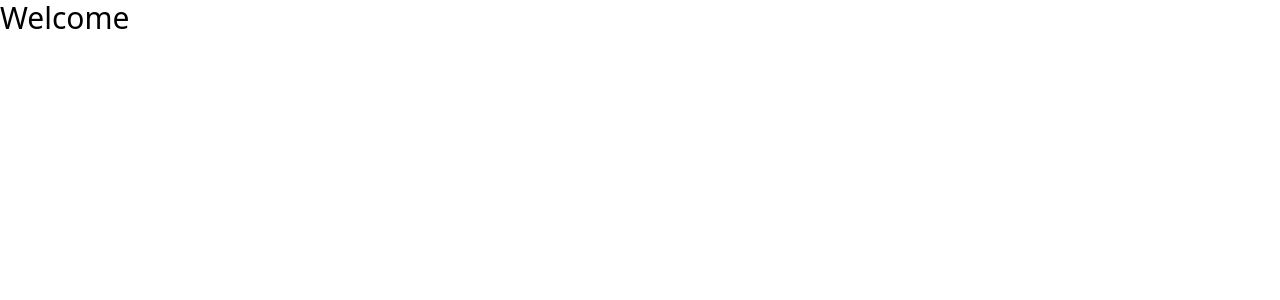
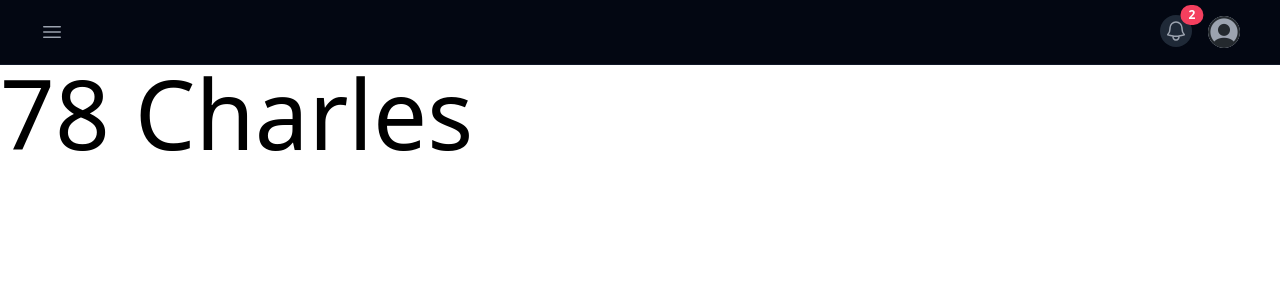
Before and after one commit to philmach2/coopconnect, a Next.js app: page / in a window 1280 px wide. Shown: the top 300 px of the page. Built offline with nearby package versions, Linux system fonts and the light colour scheme.

Commit message:
landing page navbar

```diff
--- a/src/app/dashboard/bylaws/page.jsx
+++ /dev/null
@@ -1,12 +0,0 @@
-import Link from "next/link";
-
-const BylawsPage = () => {
-  return (
-    <div>
-      <h1>Bylaws Page</h1>
-      <Link href="/dashboard">Go to Dashboard</Link>
-    </div>
-  );
-};
-
-export default BylawsPage;
--- a/src/app/dashboard/financial/page.jsx
+++ /dev/null
@@ -1,12 +0,0 @@
-import Link from "next/link";
-
-const FinancialPage = () => {
-  return (
-    <div>
-      <h1>Financial Page</h1>
-      <Link href="/dashboard">Go to Dashboard</Link>
-    </div>
-  );
-};
-
-export default FinancialPage;
--- a/src/app/dashboard/houseRules/page.jsx
+++ /dev/null
@@ -1,12 +0,0 @@
-import Link from "next/link";
-
-const HouseRulesPage = () => {
-  return (
-    <div>
-      <h1>House Rules Page</h1>
-      <Link href="/dashboard">Go to Dashboard</Link>
-    </div>
-  );
-};
-
-export default HouseRulesPage;
--- a/src/app/dashboard/lease/page.jsx
+++ /dev/null
@@ -1,12 +0,0 @@
-import Link from "next/link";
-
-const LeasePage = () => {
-  return (
-    <div>
-      <h1>Lease Page</h1>
-      <Link href="/dashboard">Go to Dashboard</Link>
-    </div>
-  );
-};
-
-export default LeasePage;
--- a/src/app/dashboard/meetingMinutes/page.jsx
+++ /dev/null
@@ -1,12 +0,0 @@
-import Link from "next/link";
-
-const MeetingMinutesPage = () => {
-  return (
-    <div>
-      <h1>Meeting Minutes Page</h1>
-      <Link href="/dashboard">Go to Dashboard</Link>
-    </div>
-  );
-};
-
-export default MeetingMinutesPage;
--- a/src/app/dashboard/page.jsx
+++ /dev/null
@@ -1,16 +0,0 @@
-import Link from "next/link";
-
-const DashboardPage = () => {
-  return (
-    <div>
-      <h1 className="text-3xl">Co-Op Dashboard</h1>
-      <Link href="/dashboard/bylaws">Bylaws</Link>
-      <Link href="/dashboard/financial">Financial</Link>
-      <Link href="/dashboard/houseRules">House Rules</Link>
-      <Link href="/dashboard/lease">Lease</Link>
-      <Link href="/dashboard/meetingMinutes">Meeting Minutes</Link>
-    </div>
-  );
-};
-
-export default DashboardPage;
--- a/src/app/layout.jsx
+++ b/src/app/layout.jsx
@@ -1,4 +1,5 @@
 import "@/assets/styles/globals.css";
+import Navbar from "@/components/Navbar";
 
 export const metadata = {
   title: "78 Charles | West Village Cooperative",
@@ -6,14 +7,15 @@ export const metadata = {
   keywords: "78, Charles, 78 Charles, west village, coop, property",
 };
 
-const MainLayout = ({ children }) => {
+const LandingLayout = ({ children }) => {
   return (
     <html lang="en">
       <body>
+        <Navbar />
         <div>{children}</div>
       </body>
     </html>
   );
 };
 
-export default MainLayout;
+export default LandingLayout;
--- a/src/app/page.jsx
+++ b/src/app/page.jsx
@@ -1,9 +1,12 @@
-const HomePage = () => {
+import Navbar from "@/components/Navbar";
+import Link from "next/link";
+
+const LandingPage = () => {
   return (
     <div>
-      <h1 className="text-3xl">Welcome</h1>
+      <h1 className="text-8xl">78 Charles</h1>
     </div>
   );
 };
 
-export default HomePage;
+export default LandingPage;
--- /dev/null
+++ b/src/components/Navbar.jsx
@@ -0,0 +1,185 @@
+"use client";
+import { useState } from "react";
+import Image from "next/image";
+import Link from "next/link";
+import profileDefault from "@/assets/images/profile.png";
+
+const Navbar = () => {
+  const [isMobileMenuOpen, setIsMobileMenuOpen] = useState(false);
+  const [isProfileMenuOpen, setIsProfileMenuOpen] = useState(false);
+
+  const handleMouseLeave = () => {
+    setTimeout(() => {
+      setIsMobileMenuOpen(false);
+      setIsProfileMenuOpen(false);
+      document.getElementById("mobile-dropdown-button").blur();
+      document.getElementById("user-menu-button").blur();
+    }, 400);
+  };
+
+  return (
+    <nav className="bg-gray-950 border-b border-gray-900">
+      <div className="mx-auto max-w-8xl px-2 sm:px-6 lg:px-8">
+        <div className="relative flex h-16 items-center justify-between">
+          {/* Left side - Mobile Menu Button */}
+          <div className="flex items-center">
+            <button
+              type="button"
+              id="mobile-dropdown-button"
+              className="relative inline-flex items-center justify-center rounded-md p-2 text-gray-400 hover:bg-gray-700 hover:text-white focus:outline-none focus:ring-2 focus:ring-inset focus:ring-white"
+              aria-controls="mobile-menu"
+              aria-expanded="false"
+              onClick={() => setIsMobileMenuOpen((prev) => !prev)}
+            >
+              <span className="absolute -inset-0.5"></span>
+              <span className="sr-only">Open main menu</span>
+              <svg
+                className="block h-6 w-6"
+                fill="none"
+                viewBox="0 0 24 24"
+                strokeWidth="1.5"
+                stroke="currentColor"
+                aria-hidden="true"
+              >
+                <path
+                  strokeLinecap="round"
+                  strokeLinejoin="round"
+                  d="M3.75 6.75h16.5M3.75 12h16.5m-16.5 5.25h16.5"
+                />
+              </svg>
+            </button>
+          </div>
+
+          {/* Right side - Notifications and Profile */}
+          <div className="flex items-center space-x-4 pr-2">
+            <Link href="/messages" className="relative group">
+              <button
+                type="button"
+                className="relative rounded-full bg-gray-800 p-1 text-gray-400 hover:text-white focus:outline-none focus:ring-2 focus:ring-white focus:ring-offset-2 focus:ring-offset-gray-800"
+              >
+                <span className="absolute -inset-1.5"></span>
+                <span className="sr-only">View notifications</span>
+                <svg
+                  className="h-6 w-6"
+                  fill="none"
+                  viewBox="0 0 24 24"
+                  strokeWidth="1.5"
+                  stroke="currentColor"
+                  aria-hidden="true"
+                >
+                  <path
+                    strokeLinecap="round"
+                    strokeLinejoin="round"
+                    d="M14.857 17.082a23.848 23.848 0 005.454-1.31A8.967 8.967 0 0118 9.75v-.7V9A6 6 0 006 9v.75a8.967 8.967 0 01-2.312 6.022c1.733.64 3.56 1.085 5.455 1.31m5.714 0a24.255 24.255 0 01-5.714 0m5.714 0a3 3 0 11-5.714 0"
+                  />
+                </svg>
+              </button>
+              <span className="absolute top-0 right-0 inline-flex items-center justify-center px-2 py-1 text-xs font-bold leading-none text-white transform translate-x-1/2 -translate-y-1/2 bg-rose-500 rounded-full">
+                2
+              </span>
+            </Link>
+            <div className="relative">
+              <button
+                type="button"
+                className="relative flex rounded-full bg-gray-400 text-sm hover:bg-gray-200 focus:outline-none focus:ring-2 focus:ring-white focus:ring-offset-2 focus:ring-offset-gray-800"
+                id="user-menu-button"
+                aria-expanded="false"
+                aria-haspopup="true"
+                onClick={() => setIsProfileMenuOpen((prev) => !prev)}
+              >
+                <span className="absolute -inset-1.5"></span>
+                <span className="sr-only">Open user menu</span>
+                <Image
+                  className="h-8 w-8 rounded-full"
+                  src={profileDefault}
+                  alt="Profile"
+                />
+              </button>
+
+              {/* Profile dropdown */}
+              {isProfileMenuOpen && (
+                <div
+                  id="user-menu"
+                  className="absolute right-0 z-10 mt-2 w-48 origin-top-right rounded-md bg-white py-1 shadow-lg ring-1 ring-black ring-opacity-5 focus:outline-none"
+                  role="menu"
+                  aria-orientation="vertical"
+                  aria-labelledby="user-menu-button"
+                  tabIndex="-1"
+                  onMouseLeave={handleMouseLeave}
+                >
+                  <Link
+                    href="/profile"
+                    className="block px-4 py-2 text-sm text-gray-700"
+                    role="menuitem"
+                    tabIndex="-1"
+                    id="user-menu-item-0"
+                  >
+                    Profile
+                  </Link>
+                  <Link
+                    href="/dashboard"
+                    className="block px-4 py-2 text-sm text-gray-700"
+                    role="menuitem"
+                    tabIndex="-1"
+                    id="user-menu-item-2"
+                  >
+                    Dashboard
+                  </Link>
+                  <Link
+                    href="/messages"
+                    className="block px-4 py-2 text-sm text-gray-700"
+                    role="menuitem"
+                    tabIndex="-1"
+                    id="user-menu-item-2"
+                  >
+                    Messages
+                  </Link>
+                  <Link
+                    href="#"
+                    className="block px-4 py-2 text-sm text-gray-700"
+                    role="menuitem"
+                    tabIndex="-1"
+                    id="user-menu-item-2"
+                  >
+                    Sign Out
+                  </Link>
+                </div>
+              )}
+            </div>
+          </div>
+        </div>
+      </div>
+
+      {isMobileMenuOpen && (
+        <div
+          id="mobile-menu"
+          className="absolute top-16 left-0 bg-gray-950 w-full z-10"
+          onMouseLeave={handleMouseLeave}
+        >
+          <div className="space-y-1 px-4 pb-3 pt-2">
+            <Link
+              href="/"
+              className="bg-gray-900 text-white block rounded-md px-3 py-2 text-base font-medium"
+            >
+              Home
+            </Link>
+            <Link
+              href="/submit"
+              className="text-gray-300 hover:bg-gray-700 hover:text-white block rounded-md px-3 py-2 text-base font-medium"
+            >
+              Submit Board Package
+            </Link>
+            <Link
+              href="/dashboard"
+              className="text-gray-300 hover:bg-gray-700 hover:text-white block rounded-md px-3 py-2 text-base font-medium"
+            >
+              Shareholder Dashboard
+            </Link>
+          </div>
+        </div>
+      )}
+    </nav>
+  );
+};
+
+export default Navbar;
```
Also changed, not shown: src/assets/images/profile.png (added), src/assets/images/profile1.png (added).
